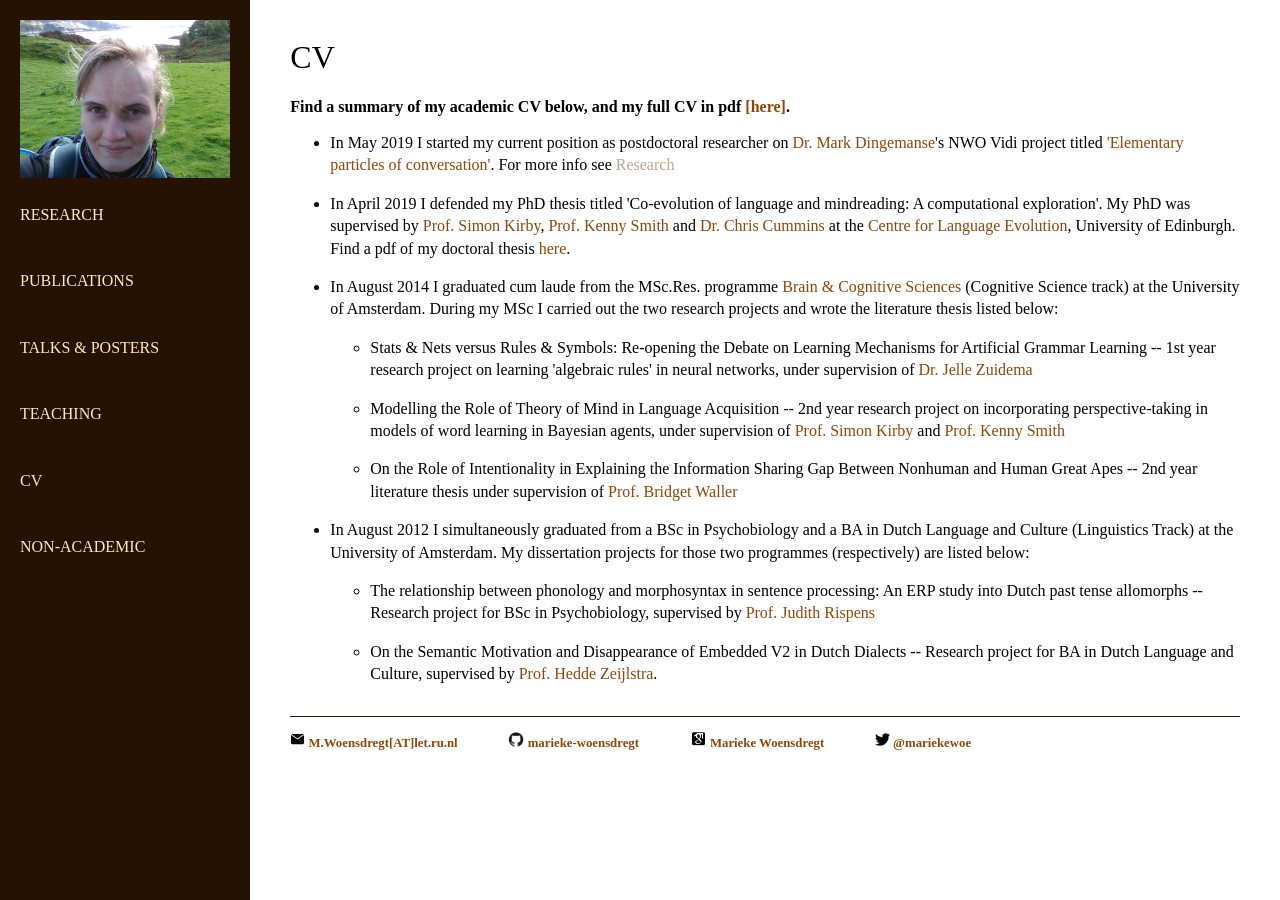
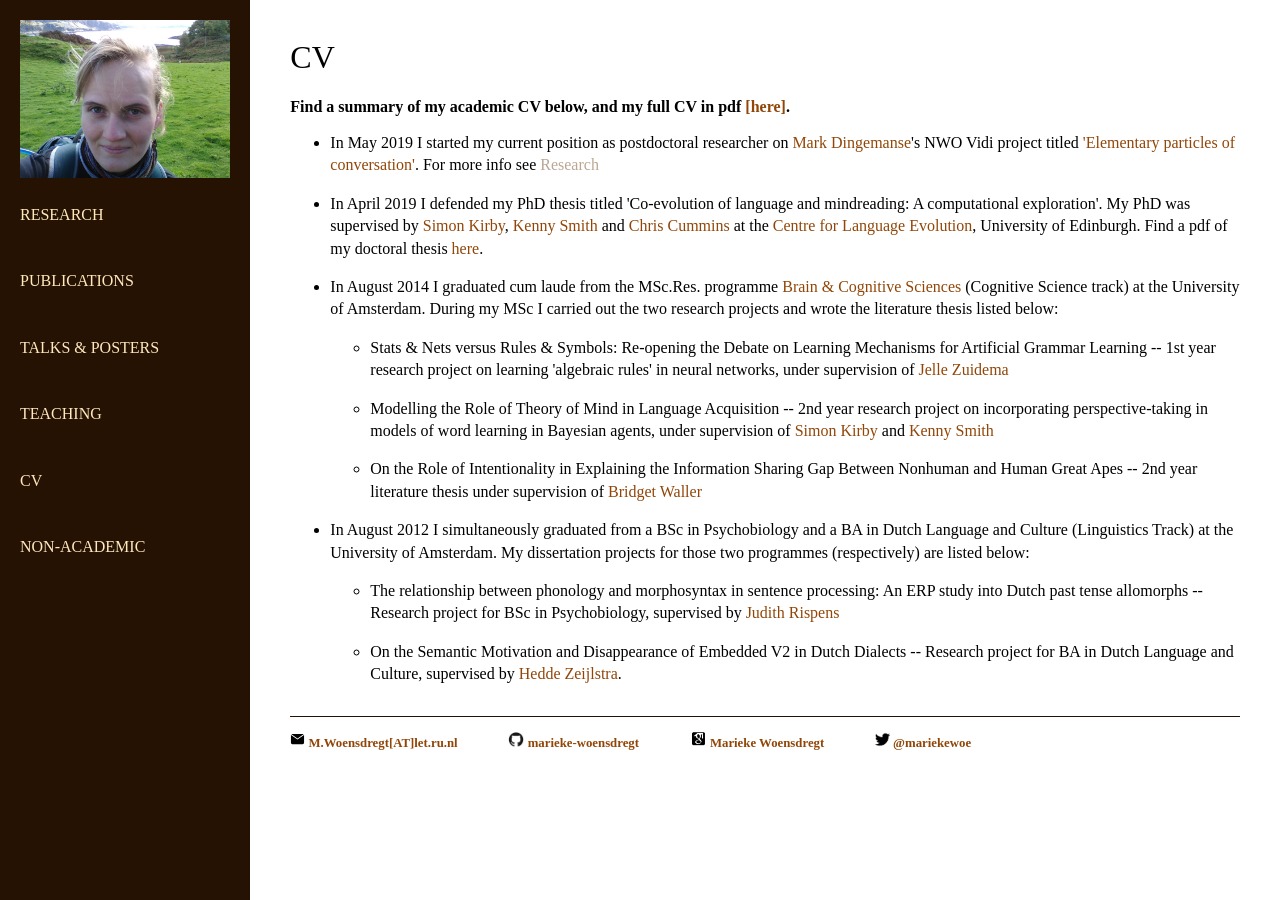
Before and after one commit to marieke-woensdregt/marieke-woensdregt.github.io, a Jekyll site: the page built from cv/index.html, in a window 1280 px wide. Built offline with Jekyll 4.4.1, drawn with Linux system fonts in a browser that asks for light colours.

Commit message:
Update index.html

```diff
--- a/cv/index.html
+++ b/cv/index.html
@@ -9,7 +9,7 @@ title: CV
 		[here]</A>. </h3>
 		<ul>
 			<li><p> In May 2019 I started my current position as postdoctoral researcher on
-				<a href="https://www.ru.nl/english/people/dingemanse-m/">Dr. Mark Dingemanse</a>'s
+				<a href="https://www.ru.nl/english/people/dingemanse-m/">Mark Dingemanse</a>'s
 				NWO Vidi project titled
 				<a href="https://www.mpi.nl/news/vidi-grant-for-dingemanse-and-martin">'Elementary particles of conversation'</a>.
 				For more info see <a class="menu" href="/"> Research </a>
@@ -18,9 +18,9 @@ title: CV
 
 			<li><p> In April 2019 I defended my PhD thesis titled 'Co-evolution of language and mindreading:
 				A computational exploration'.
-				My PhD was supervised by <a href="http://www.lel.ed.ac.uk/~simon/">Prof. Simon Kirby</a>,
-				<a href="http://www.lel.ed.ac.uk/~kenny/">Prof. Kenny Smith</a> and
-				<a href="http://www.crcummins.com/">Dr. Chris Cummins</a>
+				My PhD was supervised by <a href="http://www.lel.ed.ac.uk/~simon/">Simon Kirby</a>,
+				<a href="http://www.lel.ed.ac.uk/~kenny/">Kenny Smith</a> and
+				<a href="http://www.crcummins.com/">Chris Cummins</a>
 				at the <a href="http://www.lel.ed.ac.uk/cle/">Centre for Language Evolution</a>,
 				University of Edinburgh.
 				Find a pdf of my doctoral thesis
@@ -34,14 +34,14 @@ title: CV
 				<ul>
 				<li><p> Stats &amp; Nets versus Rules &amp; Symbols: Re-opening the Debate on Learning Mechanisms for Artificial Grammar Learning
 			-- 1st year research project on learning 'algebraic rules' in neural networks, under supervision of
-					<a href="https://staff.fnwi.uva.nl/w.zuidema/">Dr. Jelle Zuidema</a> </p></li></p></li>
+					<a href="https://staff.fnwi.uva.nl/w.zuidema/">Jelle Zuidema</a> </p></li></p></li>
 				<li><p> Modelling the Role of Theory of Mind in Language Acquisition
 				-- 2nd year research project on incorporating perspective-taking in models of word learning in Bayesian agents, under supervision of
-					<a href="http://www.lel.ed.ac.uk/~simon/">Prof. Simon Kirby</a> and
-					<a href="http://www.lel.ed.ac.uk/~kenny/">Prof. Kenny Smith</a> </p></li>
+					<a href="http://www.lel.ed.ac.uk/~simon/">Simon Kirby</a> and
+					<a href="http://www.lel.ed.ac.uk/~kenny/">Kenny Smith</a> </p></li>
 				<li><p> On the Role of Intentionality in Explaining the Information Sharing Gap Between Nonhuman and Human Great Apes
 				-- 2nd year literature thesis under supervision of
-					<a href="https://researchportal.port.ac.uk/portal/en/persons/bridget-waller(2ae16b01-4da1-4a96-8273-fba0ffebca38).html">Prof. Bridget Waller</a>
+					<a href="https://researchportal.port.ac.uk/portal/en/persons/bridget-waller(2ae16b01-4da1-4a96-8273-fba0ffebca38).html">Bridget Waller</a>
 					</p></li>
 				</ul>
 			</p></li>
@@ -52,11 +52,11 @@ title: CV
 				<ul>
 				<li><p> The relationship between phonology and morphosyntax in sentence processing: An ERP study into Dutch past tense allomorphs
 				-- Research project for BSc in Psychobiology, supervised by
-					<a href="http://www.uva.nl/en/profile/r/i/j.e.rispens/j.e.rispens.html">Prof. Judith Rispens</a>
+					<a href="http://www.uva.nl/en/profile/r/i/j.e.rispens/j.e.rispens.html">Judith Rispens</a>
 					</p></li>
 				<li><p> On the Semantic Motivation and Disappearance of Embedded V2 in Dutch Dialects
 				-- Research project for BA in Dutch Language and Culture, supervised by
-					<a href="https://www.heddezeijlstra.org/">Prof. Hedde Zeijlstra</a>. </p></li>
+					<a href="https://www.heddezeijlstra.org/">Hedde Zeijlstra</a>. </p></li>
 				</ul>
 			</p></li>
 		</ul>
```
